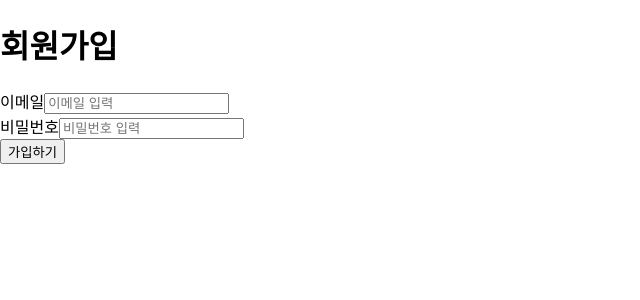
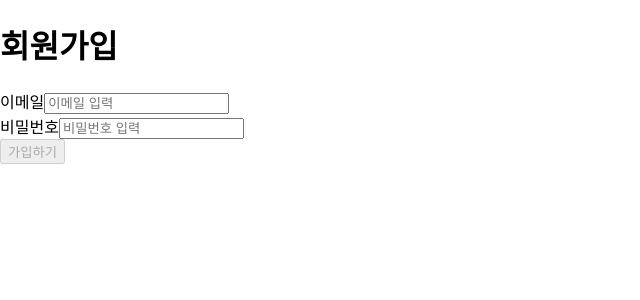
Before and after one commit to DataCodeLiteracy/wanted-pre-onboarding-frontend, a React (Create React App) app: page /signup in a window 1280 px wide. Shown: the top 300 px of the page, without its empty margins (0-640 px from the left). Built offline with nearby package versions, Linux system fonts and the light colour scheme.

Commit message:
feat: 이메일, 비밀번호 유효성 검사

```diff
--- a/src/pages/Signup.jsx
+++ b/src/pages/Signup.jsx
@@ -1,11 +1,33 @@
 import axios from "axios";
-import React, { useState } from "react";
+import React, { useState, useEffect, useRef } from "react";
 
 export default function Signup() {
   const [password, setPassword] = useState("");
   const [email, setEmail] = useState("");
   const [error, setError] = useState("");
+  const [btnDisabled, setBtnDisabled] = useState(false);
+  const emailRef = useRef("");
+  const passwordRef = useRef("");
 
+  useEffect(() => {
+    emailRef.current = email;
+    passwordRef.current = password;
+
+    // 이메일과 비밀번호 유효성 검사
+    const isValidEmail = emailRef.current.indexOf("@") !== -1;
+    const isValidPassword = passwordRef.current.length >= 8;
+
+    // 버튼 활성/비활성 상태 업데이트
+    setBtnDisabled(!isValidEmail || !isValidPassword);
+  }, [email, password]);
+
+  const handleEmailChange = (e) => {
+    setEmail(e.target.value);
+  };
+
+  const handlePasswordChange = (e) => {
+    setPassword(e.target.value);
+  };
   const handleSignup = async (e) => {
     e.preventDefault();
     const SIGNUP_API =
@@ -44,7 +66,7 @@ export default function Signup() {
             placeholder="이메일 입력"
             autoComplete="on"
             value={email}
-            onChange={(e) => setEmail(e.target.value)}
+            onChange={handleEmailChange}
           />
         </div>
         <div>
@@ -55,13 +77,15 @@ export default function Signup() {
             type="password"
             placeholder="비밀번호 입력"
             value={password}
-            onChange={(e) => setPassword(e.target.value)}
+            onChange={handlePasswordChange}
           />
         </div>
 
-        {error && <div>{error}</div>}
-
-        <button data-testid="signup-button" type="submit">
+        <button
+          data-testid="signup-button"
+          type="submit"
+          disabled={btnDisabled}
+        >
           가입하기
         </button>
       </form>
```
